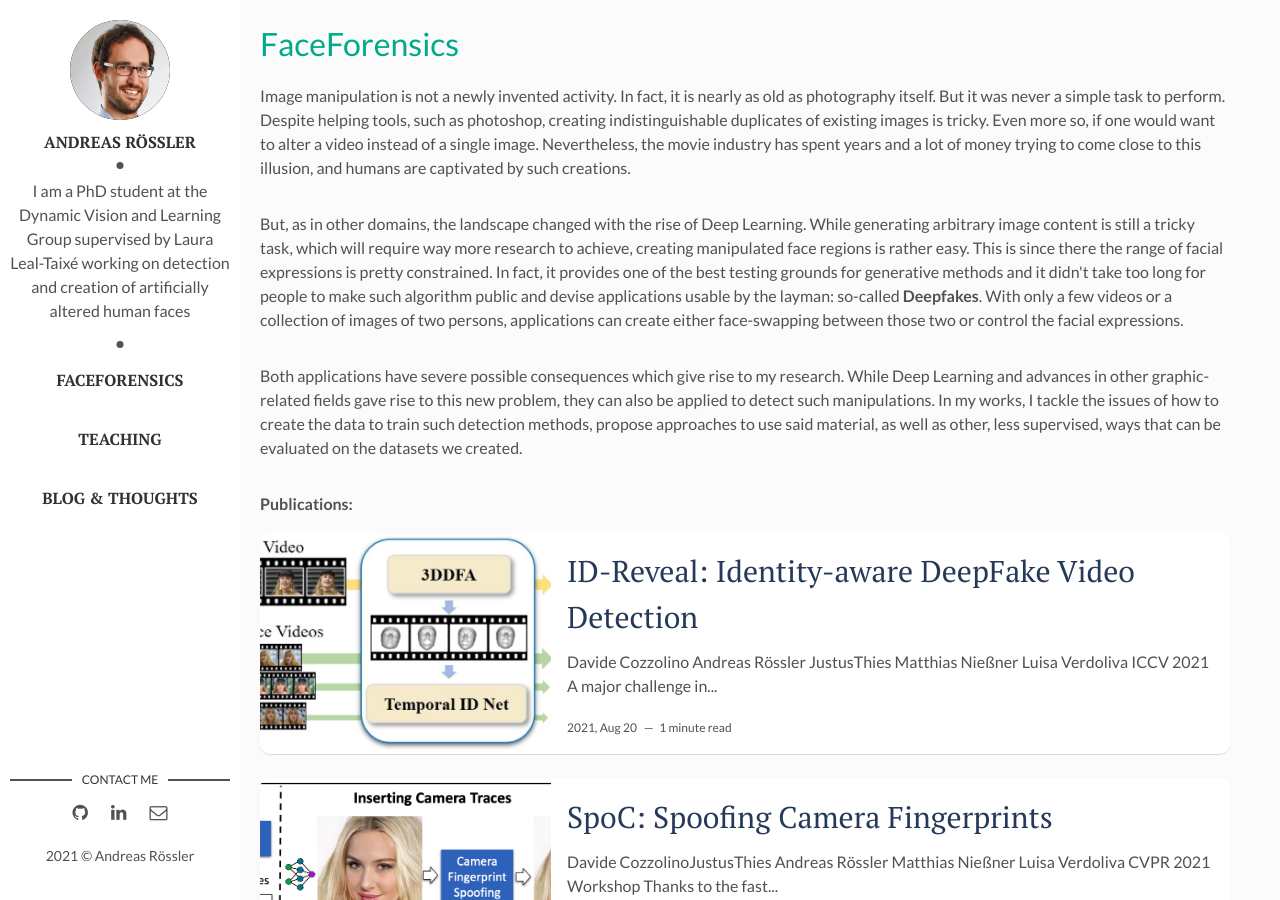
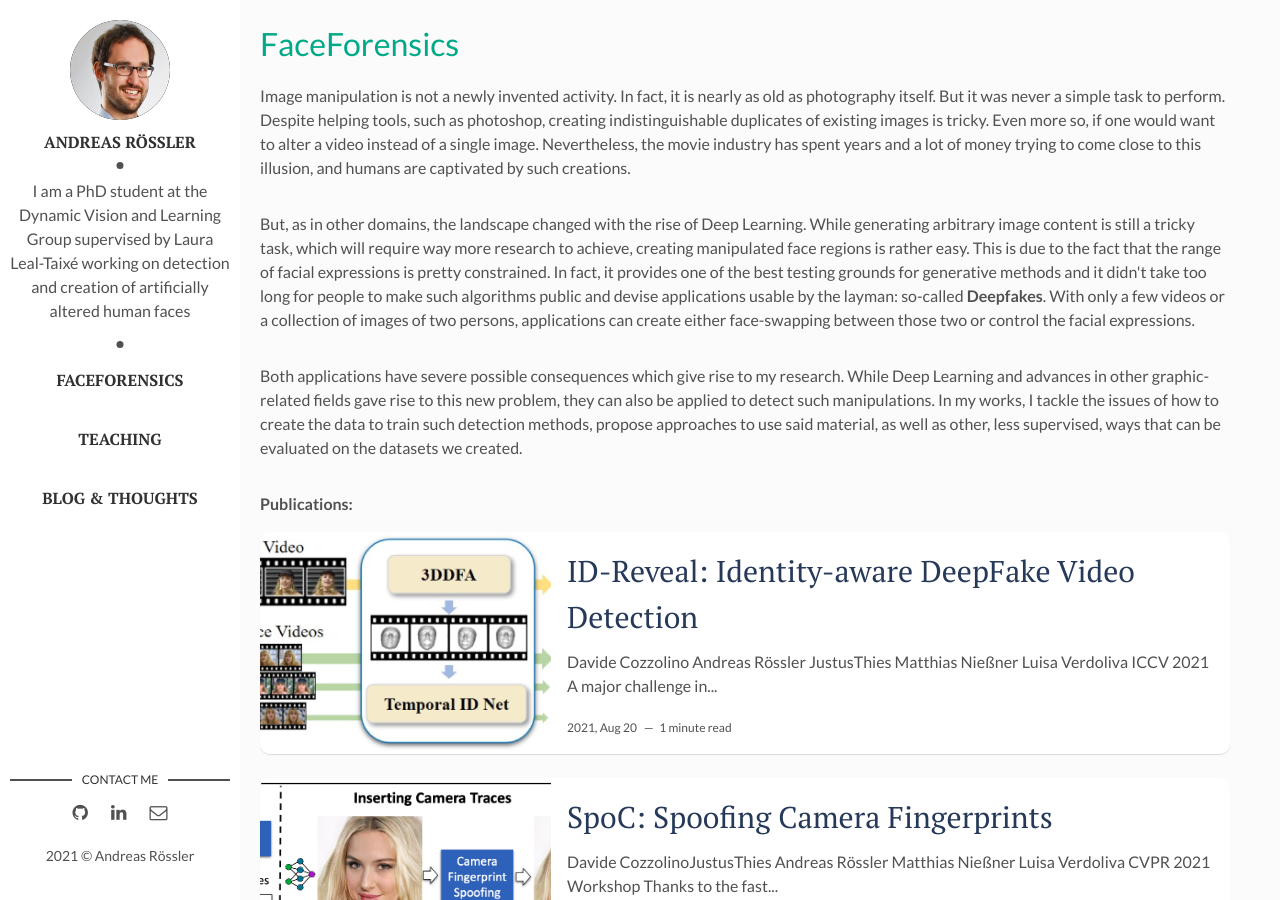
Before and after one commit to ondyari/ondyari.github.io, a Jekyll site: the page built from faceforensics/index.html, in a window 1280 px wide and 900 px high. Built offline with Jekyll 4.4.1, drawn with Linux system fonts in a browser that asks for light colours.

Commit message:
Fixed typo

```diff
--- a/faceforensics/index.html
+++ b/faceforensics/index.html
@@ -4,7 +4,7 @@ layout: main
 <div class="header"> FaceForensics</div>
 <p>Image manipulation is not a newly invented activity. In fact, it is <a html="https://www.youtube.com/watch?v=SXe9WCeccOw">nearly as old as photography itself</a>. But it was never a simple task to perform. Despite helping tools, such as photoshop, creating indistinguishable duplicates of existing images is tricky. Even more so, if one would want to alter a video instead of a single image. Nevertheless, the movie industry has spent years and a lot of money trying to come close to this illusion, and humans are captivated by such creations.</p>
 
-<p>But, as in other domains, the landscape changed with the rise of Deep Learning. While generating arbitrary image content is still a tricky task, which will require way more research to achieve, creating manipulated face regions is rather easy. This is since there the range of facial expressions is pretty constrained. In fact, it provides one of the best testing grounds for generative methods and it didn't take too long for people to make such algorithm public and devise applications usable by the layman: so-called <b>Deepfakes</b>. With only a few videos or a collection of images of two persons, applications can create either face-swapping between those two or control the facial expressions. </p>
+<p>But, as in other domains, the landscape changed with the rise of Deep Learning. While generating arbitrary image content is still a tricky task, which will require way more research to achieve, creating manipulated face regions is rather easy. This is due to the fact that the range of facial expressions is pretty constrained. In fact, it provides one of the best testing grounds for generative methods and it didn't take too long for people to make such algorithms public and devise applications usable by the layman: so-called <b>Deepfakes</b>. With only a few videos or a collection of images of two persons, applications can create either face-swapping between those two or control the facial expressions. </p>
 
 <p>Both applications have severe possible consequences which give rise to my research. While Deep Learning and advances in other graphic-related fields gave rise to this new problem, they can also be applied to detect such manipulations. In my works, I tackle the issues of how to create the data to train such detection methods, propose approaches to use said material, as well as other, less supervised, ways that can be evaluated on the datasets we created.</p>
 <p><b>Publications:</b></p>
```
